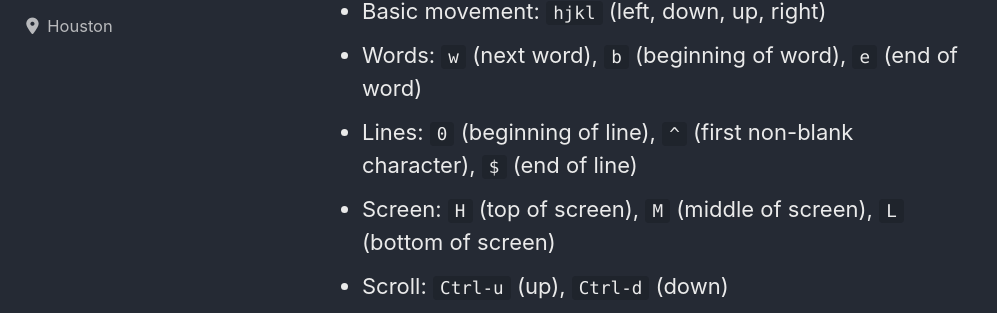
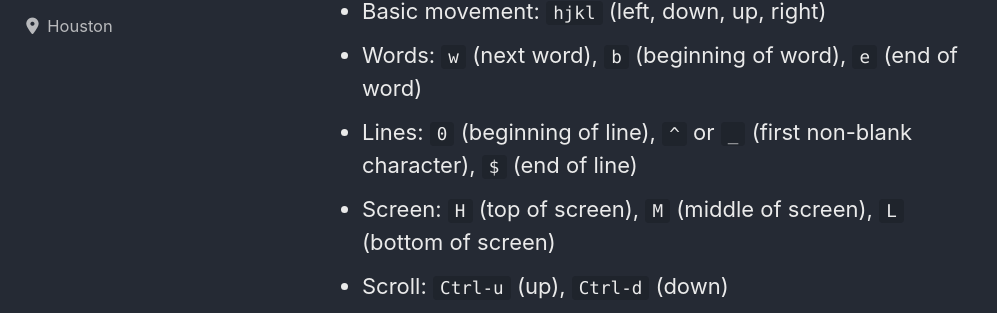
Before and after one commit to nsclass/nsclass.github.io, a Jekyll site: the page built from _posts/2020-06-14-vim-basic-commands.md, in a window 1280 px wide and 900 px high, scrolled down 879 px. Shown: the part 141-454 px from the top of the window, without its empty margins (0-997 px from the left). Built offline with Jekyll 4.4.1, drawn with Linux system fonts in a browser that asks for light colours; cached includes are drawn as plain includes; nearby versions of some CDN libraries.

```diff
--- a/_posts/2020-06-14-vim-basic-commands.md
+++ b/_posts/2020-06-14-vim-basic-commands.md
@@ -38,7 +38,7 @@ Cheat sheet
 
 - Basic movement: `hjkl` (left, down, up, right)
 - Words: `w` (next word), `b` (beginning of word), `e` (end of word)
-- Lines: `0` (beginning of line), `^` (first non-blank character), `$` (end of line)
+- Lines: `0` (beginning of line), `^` or `_` (first non-blank character), `$` (end of line)
 - Screen: `H` (top of screen), `M` (middle of screen), `L` (bottom of screen)
 - Scroll: `Ctrl-u` (up), `Ctrl-d` (down)
 - File: `gg` (beginning of file), `G` (end of file)
```
